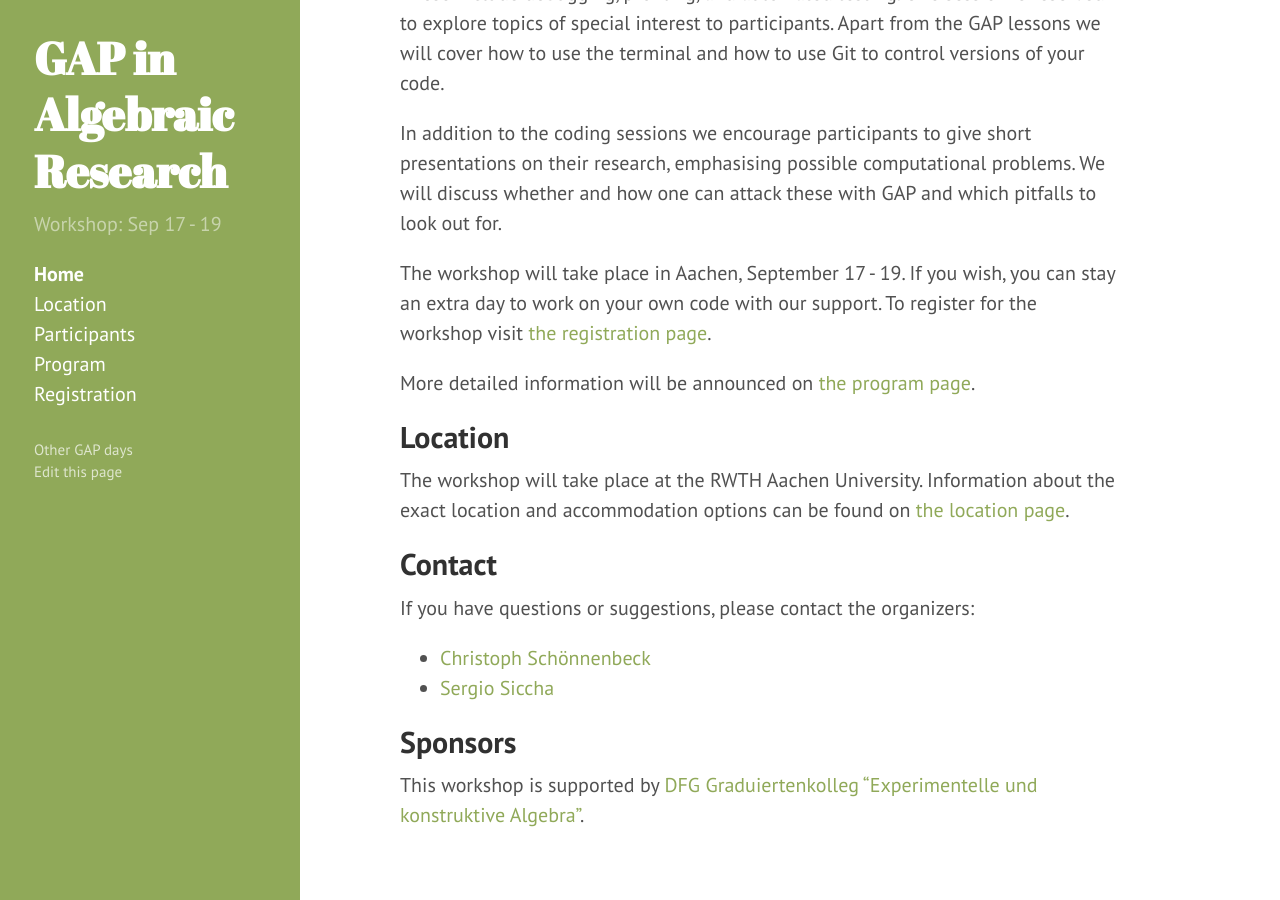
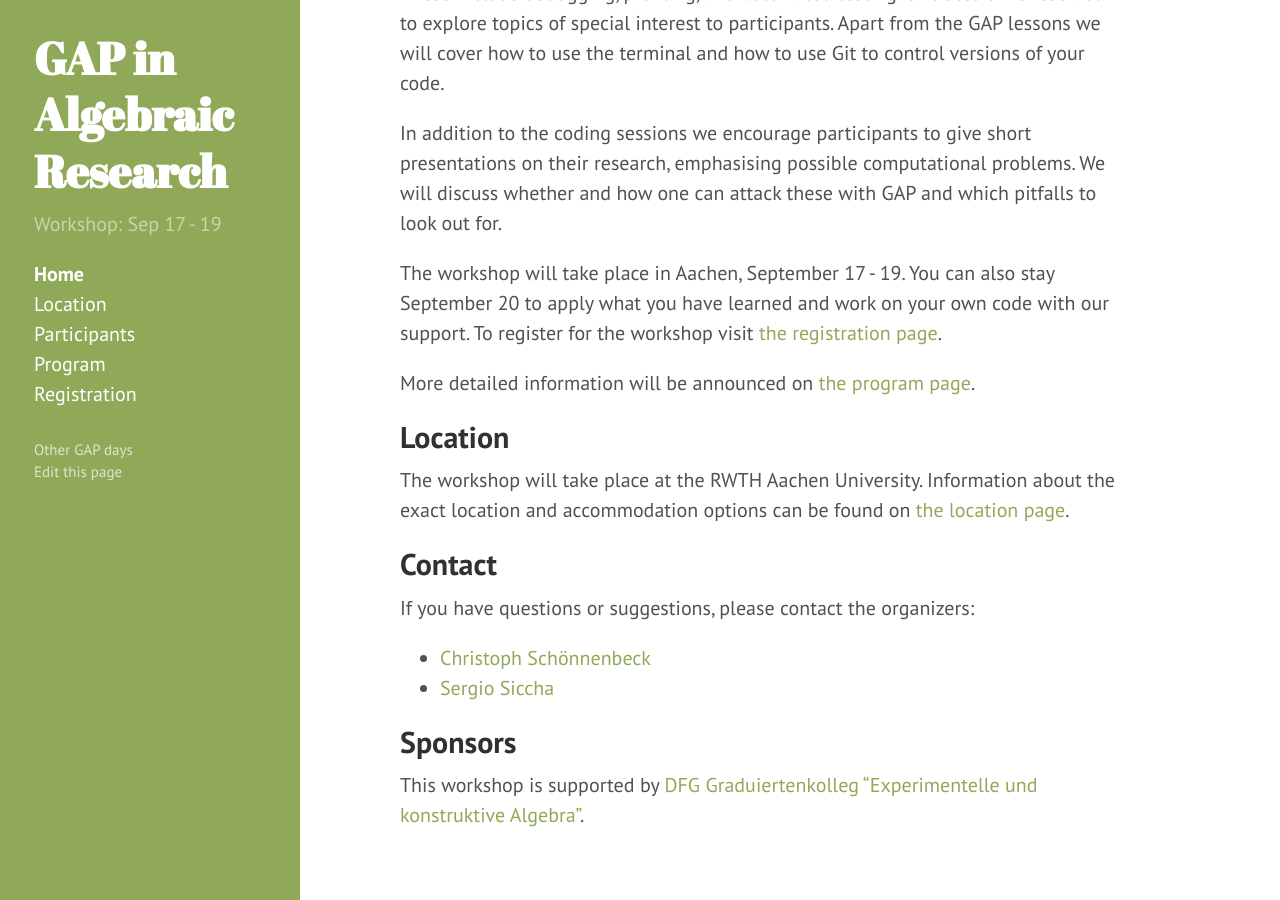
Before and after one commit to lbfm-rwth/gap-in-algebraic-research-2018, a Jekyll site: the page built from index.md, in a window 1280 px wide and 900 px high, scrolled down 744 px. Built offline with Jekyll 4.4.1, drawn with Linux system fonts in a browser that asks for light colours.

Commit message:
Improve: stay an extra day

```diff
--- a/index.md
+++ b/index.md
@@ -24,7 +24,7 @@ In addition to the coding sessions we encourage participants to give short prese
 We will discuss whether and how one can attack these with GAP and which pitfalls to look out for.
 
 The workshop will take place in Aachen, September 17 - 19.
-If you wish, you can stay an extra day to work on your own code with our support.
+You can also stay September 20 to apply what you have learned and work on your own code with our support.
 To register for the workshop visit [the registration page]({{ site.baseurl }}/registration).
 
 More detailed information will be announced on [the program page]({{ site.baseurl }}/program).
```
